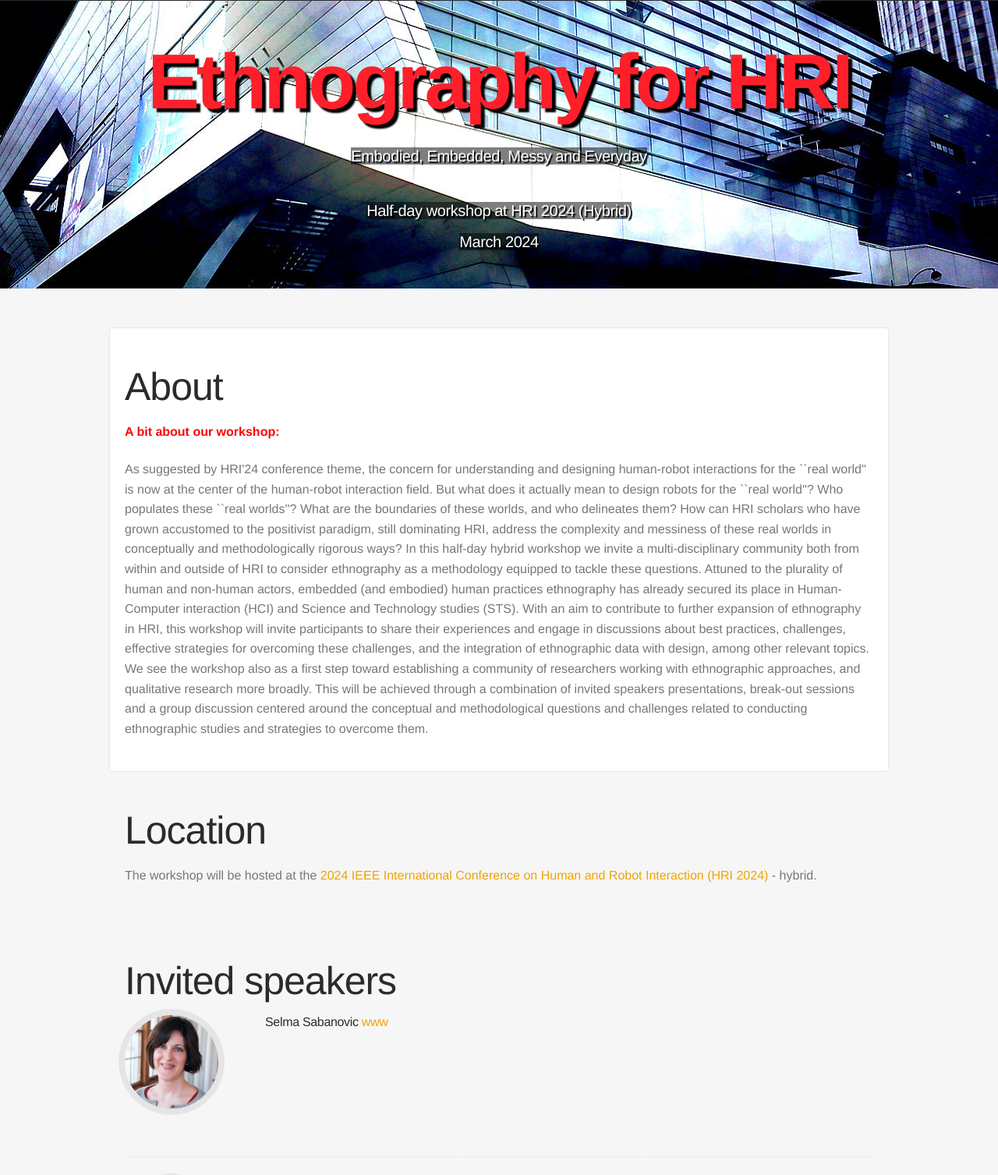
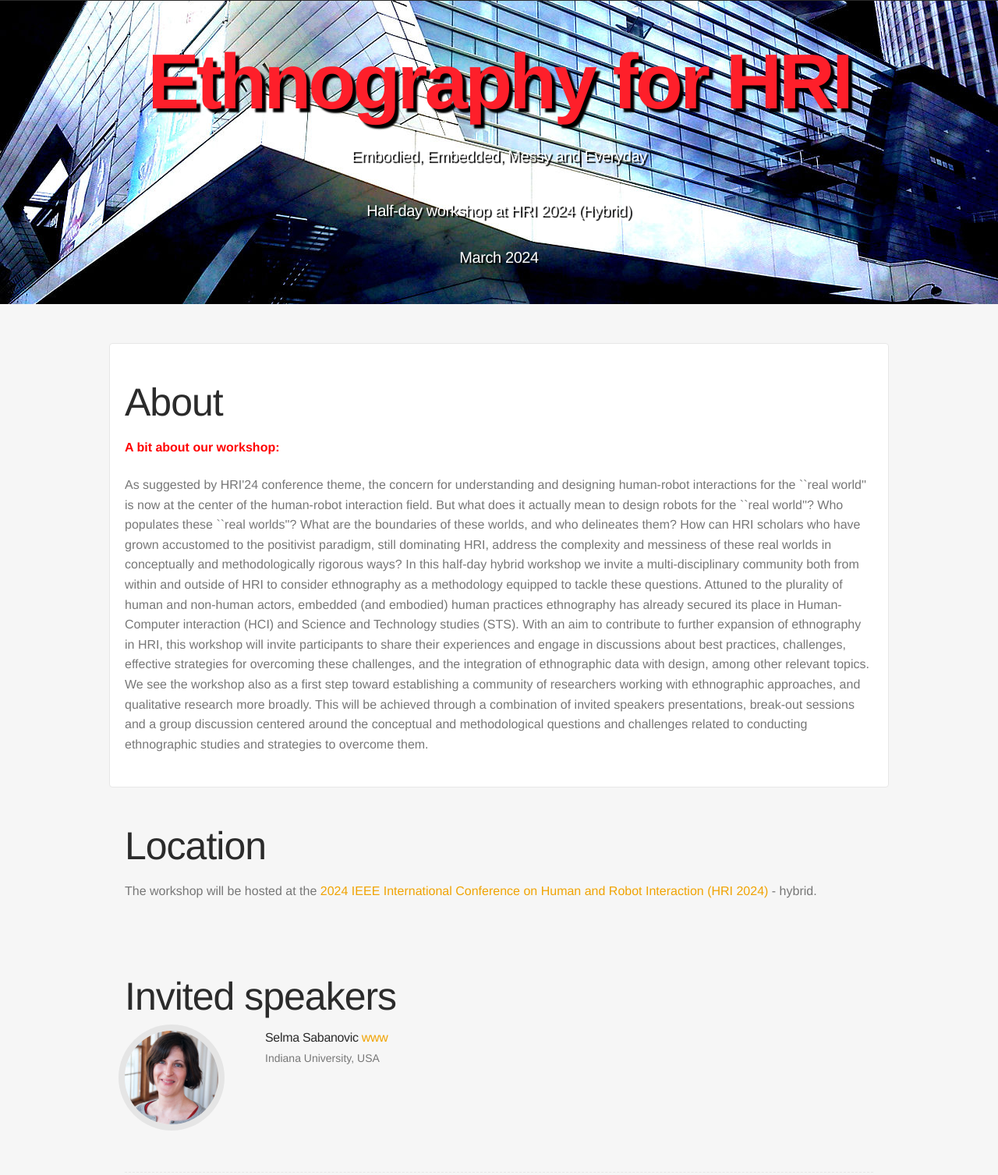
Before and after one commit to ethno-hri24/ethno-hri24.github.io, a plain HTML site: page index.html in a window 1280 px wide. Shown: the part 46-1553 px from the top of the page at 78% size. Drawn offline with nearby package versions, Linux system fonts and the light colour scheme; some packages are replaced by stand-ins of ours.

Commit message:
Add files via upload

```diff
--- a/index.html
+++ b/index.html
@@ -127,8 +127,8 @@
       <a class="logo-link" href="#" title="Ethnography for HRI" itemprop="name">Ethnography for HRI</a>
     </h1>
     <br><br><br>
-    <h2 class="tagline"><span style="background-color: rgba(0, 0, 0, 0.5);">Embodied, Embedded, Messy and Everyday</span></h2>
-    <h2 class="tagline"><span style="background-color: rgba(0, 0, 0, 0.5);">Half-day workshop at HRI 2024 (Hybrid)<br><br> March 2024</span></h2>
+    <h2 class="tagline"><span style="background-color: rgba(0, 0, 0, 0);">Embodied, Embedded, Messy and Everyday</span></h2>
+    <h2 class="tagline"><span style="background-color: rgba(0, 0, 0, 0);">Half-day workshop at HRI 2024 (Hybrid)<br><br><br> March 2024</span></h2>
 
     <div class="call-action-area">
 
@@ -190,7 +190,8 @@
       <a href="https://luddy.indiana.edu/contact/profile/?profile_id=288" target="_blank" title="www"> www </a>
 
     </h3>
-    <p class="speakers-bio"></p>
+    <p class="speakers-bio">Indiana University, USA</p>
+
   </li>
 
   <li class="speakers-item" itemprop="performer" itemscope itemtype="http://schema.org/Person">
```
